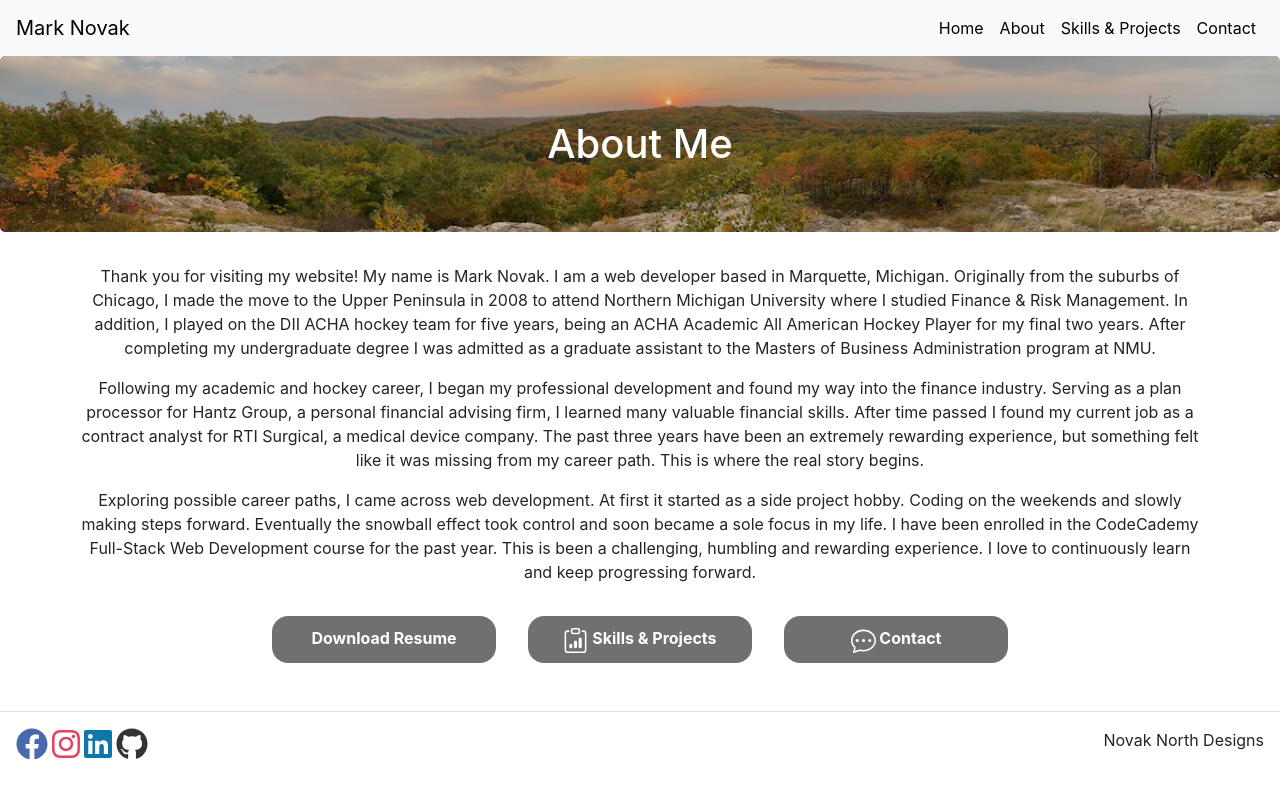
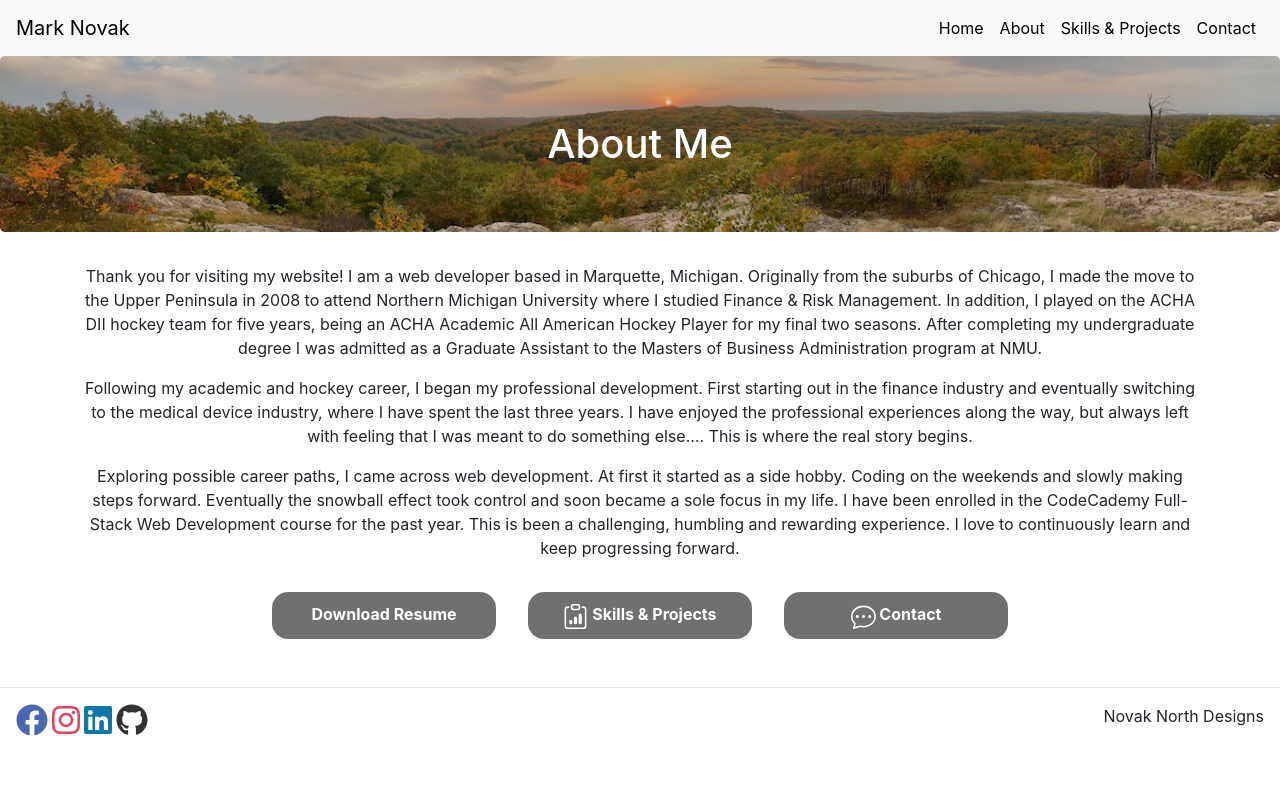
Before and after one commit to manovak24/manovak24.github.io, a React (Create React App) app: page /about in a window 1280 px wide. Built offline with nearby package versions, Linux system fonts and the light colour scheme.

Commit message:
Updated about page bio and change div tag to article tag for the bio

```diff
--- a/src/pages/about-page.jsx
+++ b/src/pages/about-page.jsx
@@ -13,11 +13,11 @@ class AboutPage extends React.Component {
                 <div>
                     <Hero title={this.props.title} />
                 </div>
-                <div className="bio-container">
-                    <p>Thank you for visiting my website! My name is Mark Novak. I am a web developer based in Marquette, Michigan. Originally from the suburbs of Chicago, I made the move to the Upper Peninsula in 2008 to attend Northern Michigan University where I studied Finance & Risk Management. In addition, I played on the DII ACHA hockey team for five years, being an ACHA Academic All American Hockey Player for my final two years. After completing my undergraduate degree I was admitted as a graduate assistant to the Masters of Business Administration program at NMU.</p>
-                    <p>Following my academic and hockey career, I began my professional development and found my way into the finance industry. Serving as a plan processor for Hantz Group, a personal financial advising firm, I learned many valuable financial skills. After time passed I found my current job as a contract analyst for RTI Surgical, a medical device company. The past three years have been an extremely rewarding experience, but something felt like it was missing from my career path. This is where the real story begins.</p>
-                    <p>Exploring possible career paths, I came across web development. At first it started as a side project hobby. Coding on the weekends and slowly making steps forward. Eventually the snowball effect took control and soon became a sole focus in my life. I have been enrolled in the CodeCademy Full-Stack Web Development course for the past year. This is been a challenging, humbling and rewarding experience. I love to continuously learn and keep progressing forward.</p>
-                </div>
+                <article className="bio-container">
+                    <p>Thank you for visiting my website! I am a web developer based in Marquette, Michigan. Originally from the suburbs of Chicago, I made the move to the Upper Peninsula in 2008 to attend Northern Michigan University where I studied Finance & Risk Management. In addition, I played on the ACHA DII hockey team for five years, being an ACHA Academic All American Hockey Player for my final two seasons. After completing my undergraduate degree I was admitted as a Graduate Assistant to the Masters of Business Administration program at NMU.</p>
+                    <p>Following my academic and hockey career, I began my professional development. First starting out in the finance industry and eventually switching to the medical device industry, where I have spent the last three years. I have enjoyed the professional experiences along the way, but always left with feeling that I was meant to do something else…. This is where the real story begins.</p>
+                    <p>Exploring possible career paths, I came across web development. At first it started as a side hobby. Coding on the weekends and slowly making steps forward. Eventually the snowball effect took control and soon became a sole focus in my life. I have been enrolled in the CodeCademy Full-Stack Web Development course for the past year. This is been a challenging, humbling and rewarding experience. I love to continuously learn and keep progressing forward.</p>
+                </article>
                 <div className="button-container">
                     <Link className="button-link" to={Resume} target="_blank" download>Download Resume</Link>
                     <Link className="button-link" to="/projects"><BsClipboardData size="25" /> Skills & Projects</Link>
```
